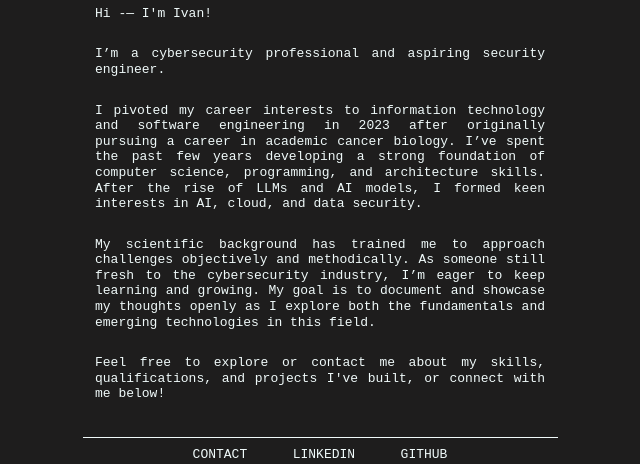
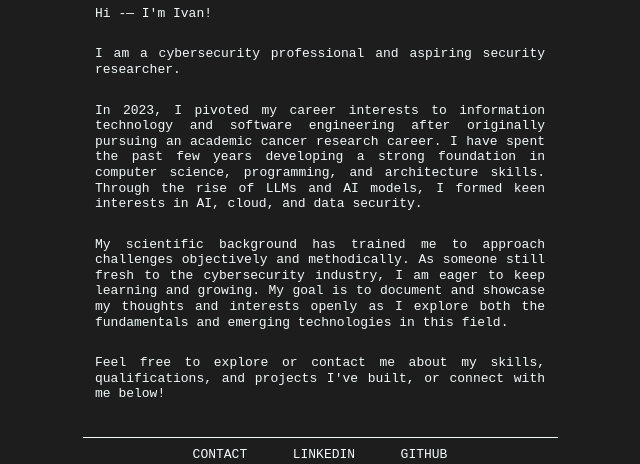
Before and after one commit to ivpaul/aws-static-portfolio, a plain HTML site: page index.html in a window 1280 px wide. Shown: the part 340-804 px from the top of the page, without its empty margins (320-960 px from the left). Drawn offline with Linux system fonts and the light colour scheme.

Commit message:
Edited grammar in bio

```diff
--- a/index.html
+++ b/index.html
@@ -34,21 +34,21 @@
                     Hi -— I'm Ivan!
                 </p>
                 <p>
-                    I’m a cybersecurity professional and aspiring security engineer.
+                    I am a cybersecurity professional and aspiring security researcher.
                 </p>
 
                 <p>
-                    I pivoted my career interests to information technology and software
-                    engineering in 2023 after originally pursuing a career in academic cancer
-                    biology. I’ve spent the past few years developing a strong foundation of
-                    computer science, programming, and architecture skills. After the rise of
+                    In 2023, I pivoted my career interests to information technology and software
+                    engineering after originally pursuing an academic cancer
+                    research career. I have spent the past few years developing a strong foundation in
+                    computer science, programming, and architecture skills. Through the rise of
                     LLMs and AI models, I formed keen interests in AI, cloud, and data security.
                 </p>
 
                 <p>
                     My scientific background has trained me to approach challenges objectively
-                    and methodically. As someone still fresh to the cybersecurity industry, I’m eager
-                    to keep learning and growing. My goal is to document and showcase my thoughts
+                    and methodically. As someone still fresh to the cybersecurity industry, I am eager
+                    to keep learning and growing. My goal is to document and showcase my thoughts and interests
                     openly as I explore both the fundamentals and emerging technologies in this field.
                 </p>
 
```
